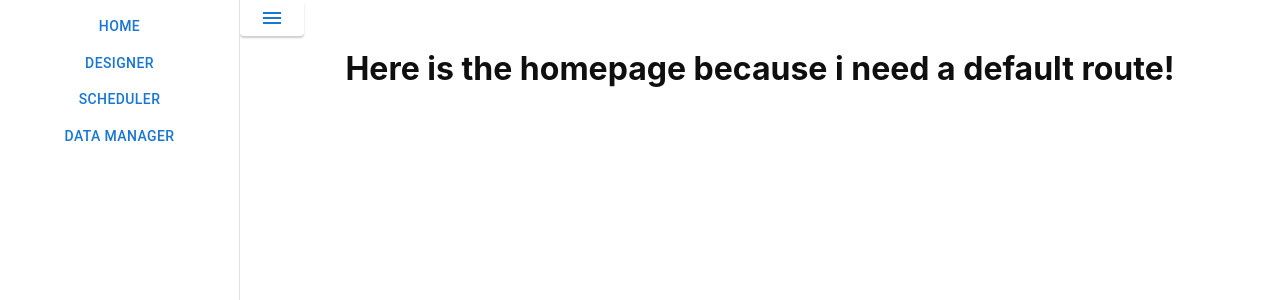
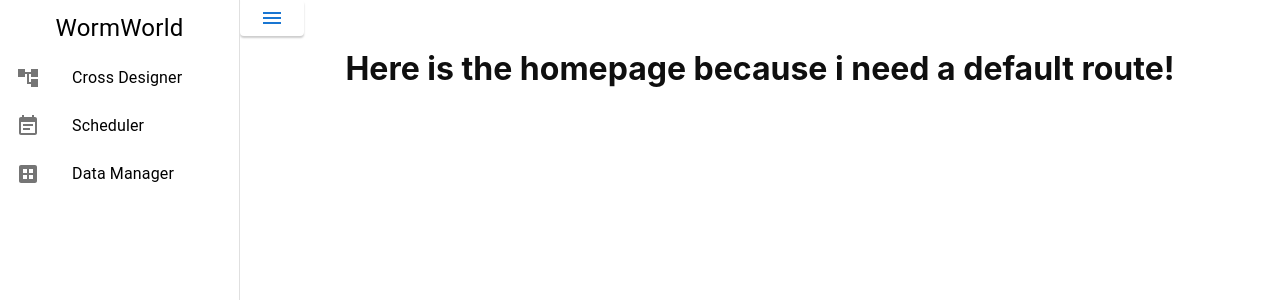
Before and after one commit to worm-world/worm-world, a React (Vite) app: page / in a window 1280 px wide. Shown: the top 300 px of the page. Built offline with nearby package versions, Linux system fonts and the light colour scheme.

Commit message:
feat: revised sideNav component; testing to be done in a separaet issue

```diff
--- a/package.json
+++ b/package.json
@@ -30,11 +30,6 @@
     "@commitlint/cli": "^17.2.0",
     "@commitlint/config-conventional": "^17.2.0",
     "@tauri-apps/cli": "^1.1.0",
-    "@testing-library/dom": "^8.19.0",
-    "@testing-library/jest-dom": "^5.16.5",
-    "@testing-library/react": "^13.4.0",
-    "@testing-library/user-event": "^14.4.3",
-    "@types/jest": "^29.2.3",
     "@types/node": "^18.7.10",
     "@types/react": "^18.0.15",
     "@types/react-dom": "^18.0.6",
--- a/src/components/layout/layout.css
+++ b/src/components/layout/layout.css
@@ -5,7 +5,3 @@
 main {
     flex-grow: 1;
 }
-
-#sidenav-toggle {
-
-}
--- a/src/components/sideNav/sideNav.css
+++ b/src/components/sideNav/sideNav.css
@@ -1,4 +1,6 @@
-#sidenav-list {
-    display: flex;
-    flex-direction: column;
+#side-nav-title {
+    font-size: x-large;
+    width: 100%;
+    text-align: center;
+    padding-top: 10px;
 }
--- a/src/components/sideNav/sideNav.tsx
+++ b/src/components/sideNav/sideNav.tsx
@@ -1,12 +1,22 @@
 import { Link } from 'react-router-dom';
 import Paths from '../../routes/frontend';
-import { List, Drawer, Button } from '@mui/material';
+import { List, ListItem, ListItemIcon, ListItemButton, ListItemText, Drawer } from '@mui/material';
+import AccountTreeIcon from '@mui/icons-material/AccountTree';
+import DataSetIcon from '@mui/icons-material/Dataset';
+import EventNoteIcon from '@mui/icons-material/EventNote';
 import './sideNav.css';
+import { Typography } from '@mui/material';
 
 interface SideNavProps {
   isOpen: boolean;
   drawerWidth: number;
 }
+
+let SideNavItems: { name: string, path: string, icon: JSX.Element}[] = [
+  {name: 'Cross Designer', path: Paths.CrossDesignerPath, icon: <AccountTreeIcon />},
+  {name: 'Scheduler', path: Paths.TodoPath, icon: <EventNoteIcon />},
+  {name: 'Data Manager', path: Paths.ImportPath, icon: <DataSetIcon /> },
+]
 
 function SideNav(props: SideNavProps): JSX.Element {
   return (
@@ -24,35 +34,18 @@ function SideNav(props: SideNavProps): JSX.Element {
         anchor='left'
         open={props.isOpen}
       >
-        <List id='sidenav-list'>
-          <Button
-            className='sidenav-button'
-            component={Link}
-            to={Paths.HomePath}
-          >
-            Home
-          </Button>
-          <Button
-            className='sidenav-button'
-            component={Link}
-            to={Paths.CrossDesignerPath}
-          >
-            Designer
-          </Button>
-          <Button
-            className='sidenav-button'
-            component={Link}
-            to={Paths.TodoPath}
-          >
-            Scheduler
-          </Button>
-          <Button
-            className='sidenav-button'
-            component={Link}
-            to={Paths.ImportPath}
-          >
-            Data Manager
-          </Button>
+        <Typography component={Link} to={Paths.HomePath} id='side-nav-title'>WormWorld</Typography>
+        <List id='side-nav-list'>
+          {SideNavItems.map((item) => (
+            <ListItem key={item.name} component={Link} to={item.path} disablePadding>
+            <ListItemButton>
+              <ListItemIcon>
+                {item.icon}
+              </ListItemIcon>
+              <ListItemText primary={item.name} />
+            </ListItemButton>
+          </ListItem>))
+          }
         </List>
       </Drawer>
     </>
--- a/src/components/sideNav/sideNavTests.tsx
+++ /dev/null
@@ -1,2 +0,0 @@
-import { render, screen } from '@testing-library/react';
-import '@testing-library/jest-dom';
```
Also changed, not shown: src/components/layout/layoutTests.tsx (deleted, +0 -22 lines), 1 other file (tests, documents, lock files or other folders).
